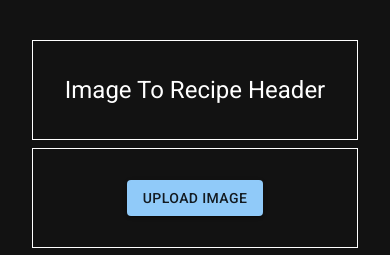
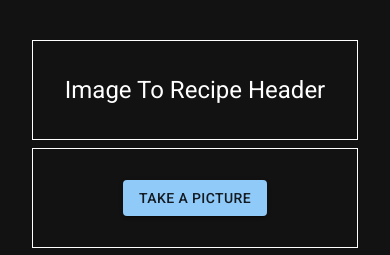
Before and after one commit to JCWoodworker/cuttingBoardCorner, a React (Vite) app: page /image-to-recipe in a window 390 px wide. Shown: the top 255 px of the page. Built offline with nearby package versions, Linux system fonts and the light colour scheme.

Commit message:
addee check for mobile or desktop for camera button

```diff
--- a/src/pages/image-to-recipe/ImageUpload.tsx
+++ b/src/pages/image-to-recipe/ImageUpload.tsx
@@ -1,9 +1,13 @@
-import { Box, Button } from "@mui/material"
+import { Box, Button, useMediaQuery } from "@mui/material"
 import { useState } from "react"
 
 const ImageUpload = () => {
 	const [uploadedImage, setUploadedImage] = useState<File | null>(null)
-	const imageButtonText = uploadedImage ? "Change Image" : "Upload Image"
+	const isMobile = useMediaQuery("(max-width: 768px)")
+	const uploadImageButtonText = uploadedImage ? "Change Image" : "Upload Image"
+	const takeImageButtonText = uploadedImage
+		? "Take New Picture"
+		: "Take a Picture"
 	const imagePreview = uploadedImage ? (
 		<img
 			src={URL.createObjectURL(uploadedImage)}
@@ -18,22 +22,36 @@ const ImageUpload = () => {
 		}
 	}
 
+	const desktopButton = (
+		<Button variant="contained" component="label">
+			<input
+				type="file"
+				accept="image/*"
+				onChange={handleImageChange}
+				style={{ display: "none" }}
+			/>
+			{uploadImageButtonText}
+		</Button>
+	)
 
+	const mobileButton = (
+		<Button variant="contained" component="label">
+			<input
+				type="file"
+				accept="image/*"
+				onChange={handleImageChange}
+				style={{ display: "none" }}
+				capture="environment"
+			/>
+			{takeImageButtonText}
+		</Button>
+	)
 
 	return (
 		<Box
 			sx={{ display: "flex", flexDirection: "column", alignItems: "center" }}
 		>
-			<Button variant="contained" component="label">
-				<input
-					type="file"
-					accept="image/*"
-					onChange={handleImageChange}
-					style={{ display: "none" }}
-					capture="environment"
-				/>
-				{imageButtonText}
-			</Button>
+			{isMobile ? mobileButton : desktopButton}
 			{imagePreview}
 		</Box>
 	)
```
